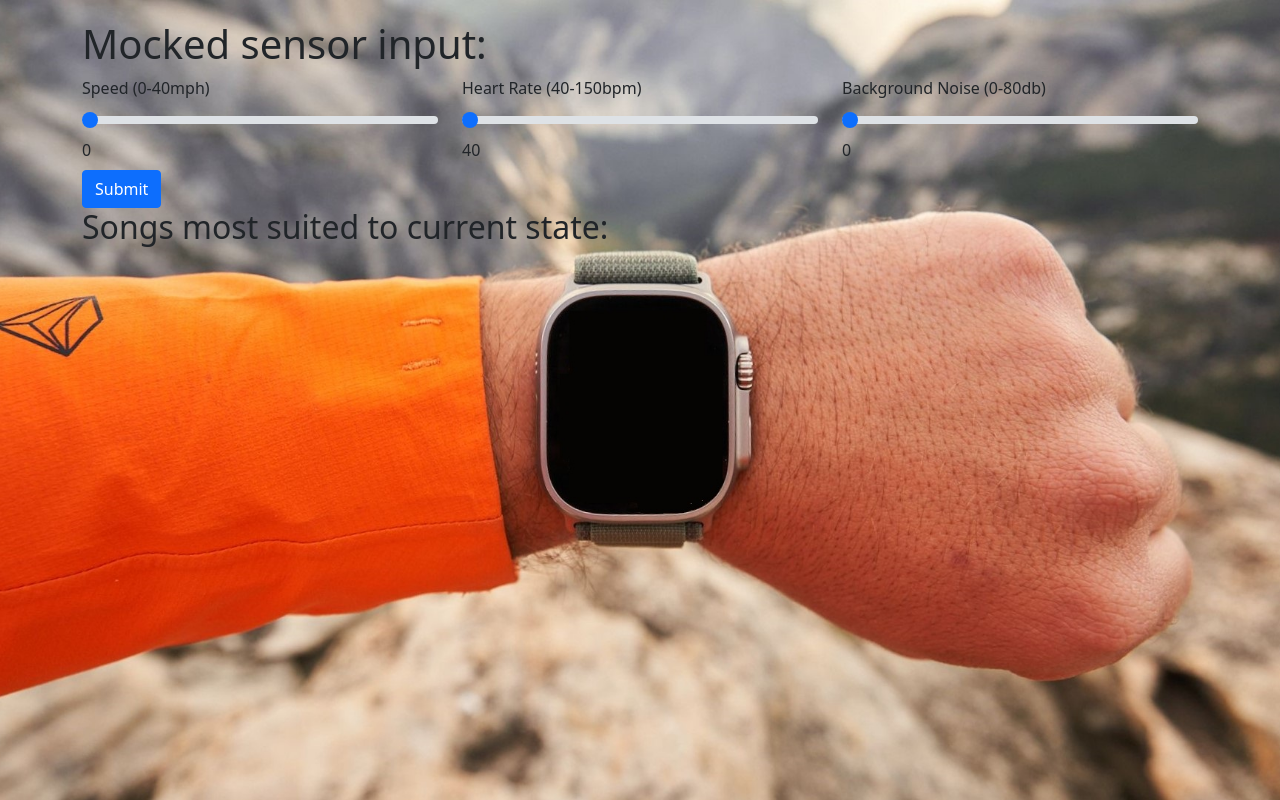
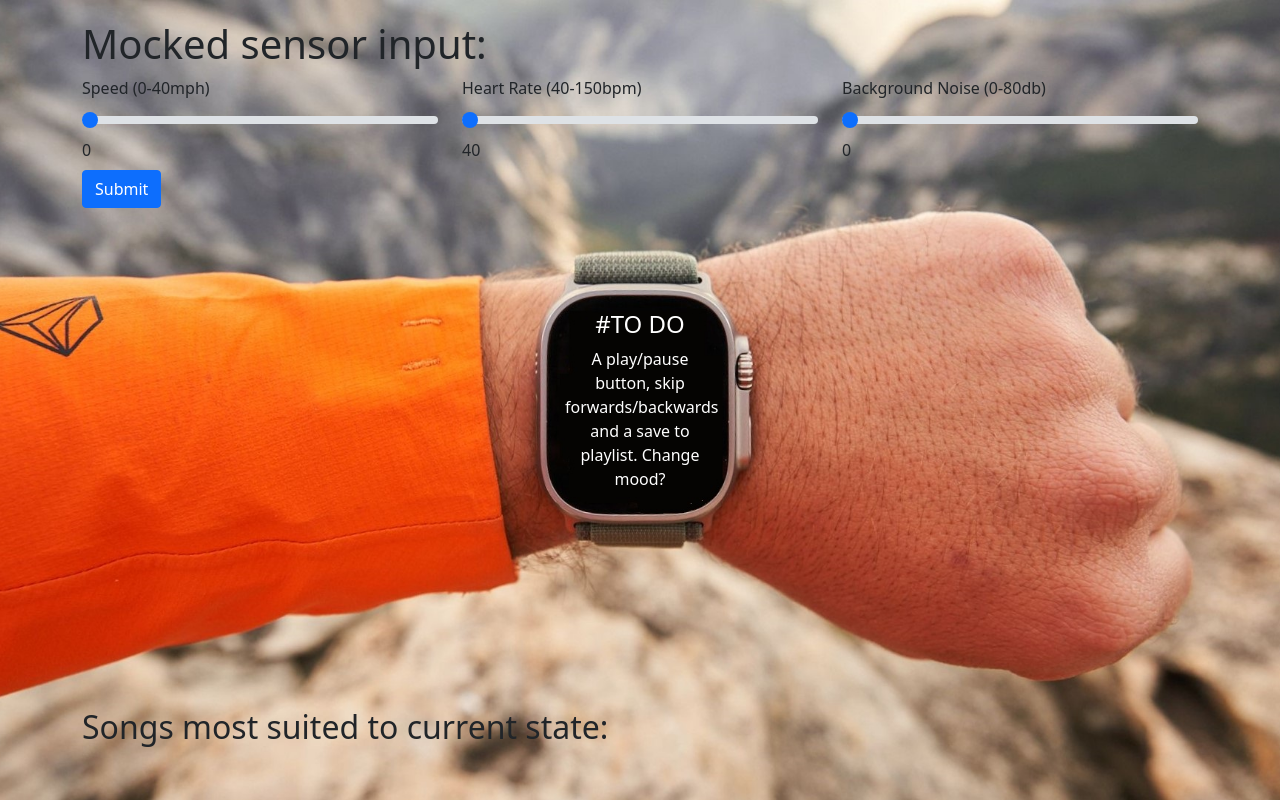
Before and after one commit to LukeZug/wheeltunes, a Django app: template wheeltunes/templates/wheeltunes_app/sliders_determine_song.html in a window 1280 px wide. Run offline with Django 3.2, Linux system fonts and the light colour scheme; the template is opened without the code that fills it, so the values that code supplies are empty.

Commit message:
started on sliders page

```diff
--- a/wheeltunes/templates/wheeltunes_app/sliders_determine_song.html
+++ b/wheeltunes/templates/wheeltunes_app/sliders_determine_song.html
@@ -32,6 +32,12 @@
         </form>
         </div>
 
+        <div id="watch-screen">
+            <h4> #TO DO </h4>
+            A play/pause button, skip forwards/backwards and a save to playlist. Change mood?
+
+        </div>
+
         <div id="changes">
     <h2>Songs most suited to current state:</h2>
     {% if sensor_data %}
@@ -51,6 +57,11 @@
             padding-top: 20px;
         }
 
+        #changes{
+            position: absolute;
+            margin-top:500px;
+        }
+
     </style>
 
 {% endblock %}
```
